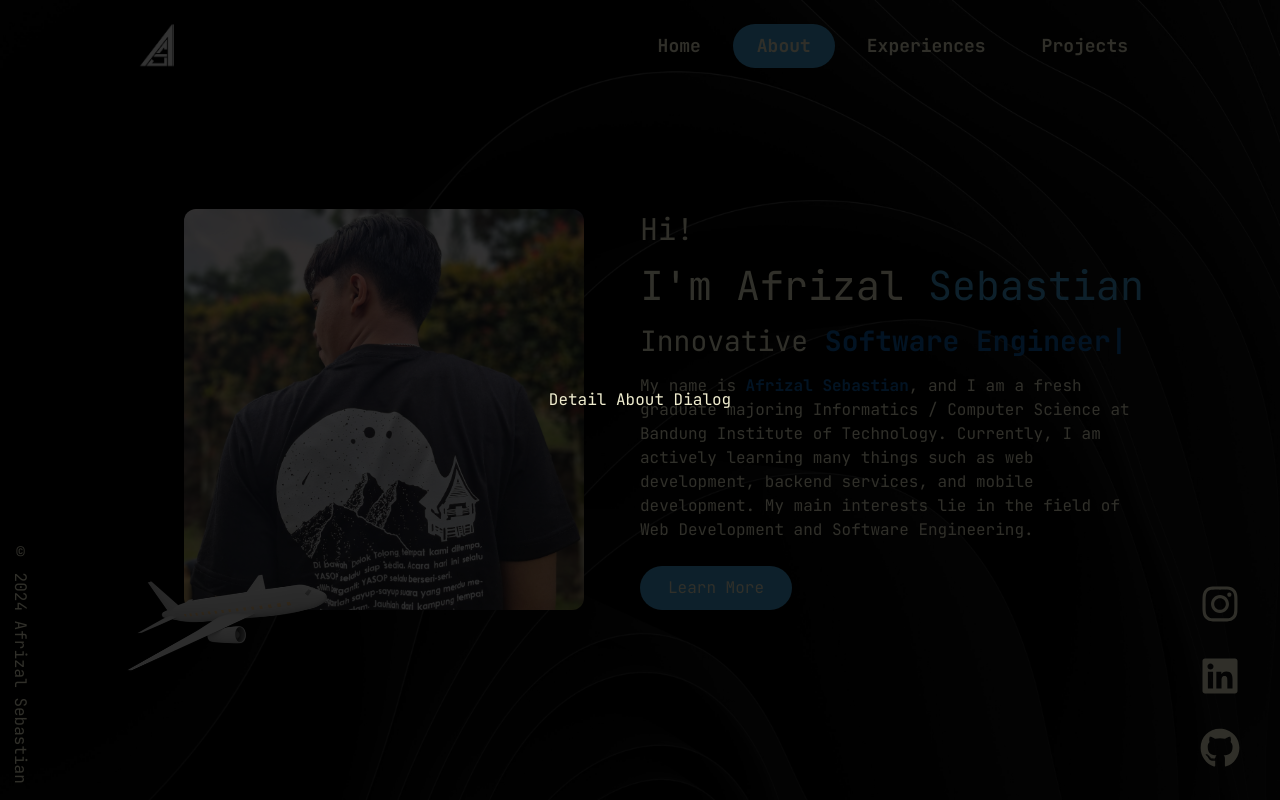
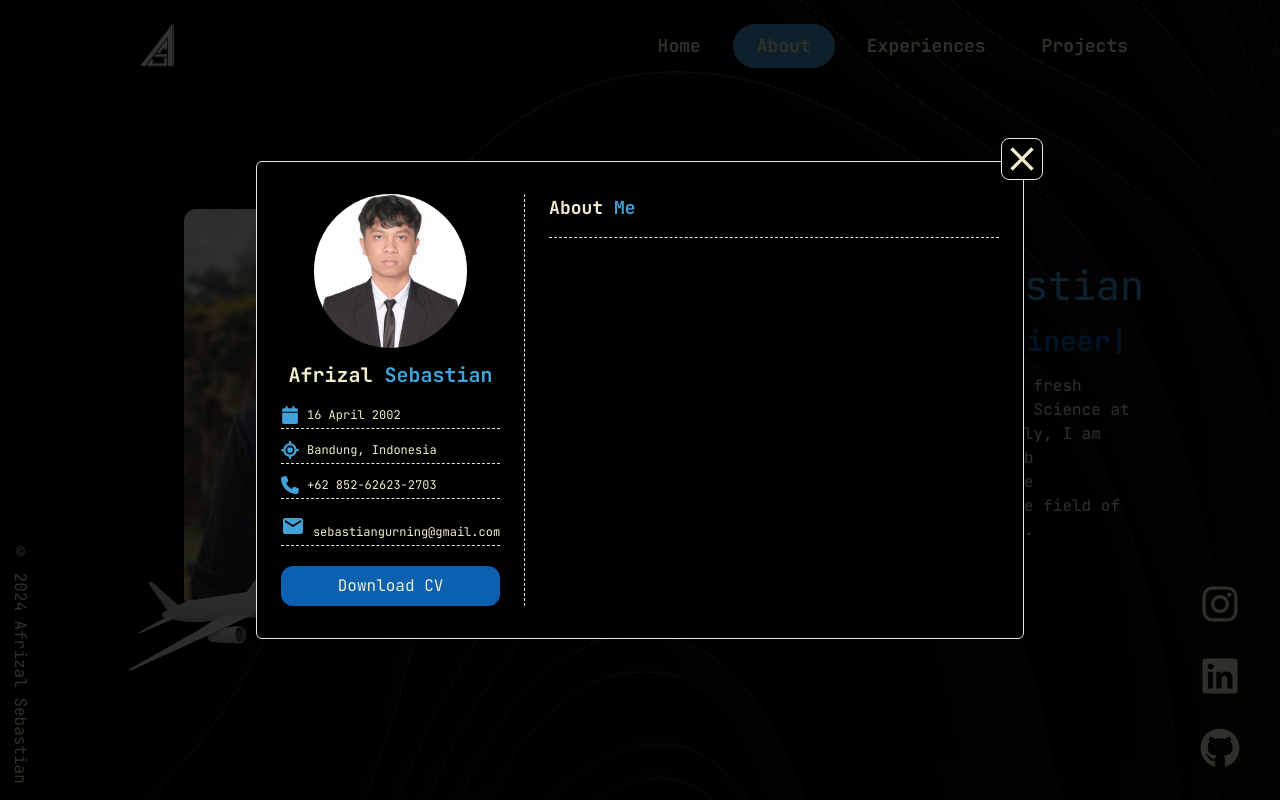
Before and after one commit to afrizalsebastian/personal-web, a React (Vite) app: page /about in a window 1280 px wide. Both pictures are taken after a click on the button "Learn More". Built offline with nearby package versions, Linux system fonts and the light colour scheme.

Commit message:
feat: profile detail about, close dialog

```diff
--- a/src/components/Dialog/DetailAboutDialog.jsx
+++ b/src/components/Dialog/DetailAboutDialog.jsx
@@ -1,18 +1,71 @@
 import { motion } from 'framer-motion';
+import { FaCalendar, FaLocationCrosshairs, FaPhone } from 'react-icons/fa6';
+import { MdClose, MdMail } from 'react-icons/md';
+import docs from '../../assets/docs/docs.pdf';
+import pas from '../../assets/pas.jpg';
 
 const dialogVariants = {
   open: { display: 'flex', opacity: 1 },
   closed: { display: 'none', opacity: 0 },
 };
 
-export default function DetailAboutDialog({ opened }) {
+function ProfileItem({ children, label }) {
+  return (
+    <div className='flex gap-2 pb-1 border-b border-dashed items-end'>
+      {children}
+      <div className='text-[12px]'>{label}</div>
+    </div>
+  );
+}
+
+export default function DetailAboutDialog({ opened, onCloseDialog }) {
   return (
     <motion.div
       variants={dialogVariants}
       animate={opened ? 'open' : 'closed'}
       className='fixed top-0 left-0 dialog__container bg-dialog-transparent items-center justify-center'
     >
-      Detail About Dialog
+      <div className='w-full'>
+        <div className='flex max-w-3xl bg-black border m-auto py-8 rounded-md'>
+          <div className='w-[35%] px-6 border-r border-dashed'>
+            <img src={pas} alt='Pas Foto' className='rounded-full w-[70%] m-auto' />
+            <div className='text-center mt-3 font-bold text-[20px]'>
+              Afrizal <span className='text-highlight'>Sebastian</span>
+            </div>
+            <div className='mt-4 flex flex-col gap-3'>
+              <ProfileItem label='16 April 2002'>
+                <FaCalendar size={18} className='text-highlight' />
+              </ProfileItem>
+              <ProfileItem label='Bandung, Indonesia'>
+                <FaLocationCrosshairs size={18} className='text-highlight' />
+              </ProfileItem>
+              <ProfileItem label='+62 852-62623-2703'>
+                <FaPhone size={18} className='text-highlight' />
+              </ProfileItem>
+              <ProfileItem label='sebastiangurning@gmail.com'>
+                <MdMail size={30} className='text-highlight' />
+              </ProfileItem>
+              <a href={docs} download className='px-8 py-2 bg-secondary rounded-xl mt-2 text-center'>
+                Download CV
+              </a>
+            </div>
+          </div>
+
+          <div className='flex-1 px-6'>
+            <div className='relative'>
+              <button className='border rounded-lg bg-black absolute -right-11 -top-14' onClick={() => onCloseDialog()}>
+                <MdClose size={40} />
+              </button>
+            </div>
+
+            <div>
+              <div className='font-bold text-[18px] pb-4 border-b border-dashed'>
+                About <span className='text-highlight'>Me</span>
+              </div>
+            </div>
+          </div>
+        </div>
+      </div>
     </motion.div>
   );
 }
--- a/src/pages/AboutPage.jsx
+++ b/src/pages/AboutPage.jsx
@@ -12,6 +12,11 @@ export default function AboutPage() {
   const onClickOpenDialog = () => {
     setOpenedDialog(true);
   };
+
+  const onClickCloseDialog = () => {
+    setOpenedDialog(false);
+  };
+
   return (
     <motion.div
       initial={{ opacity: 0, y: 150 }}
@@ -71,7 +76,7 @@ export default function AboutPage() {
         />
       </div>
       <div className='md:h-[75px]' />
-      <DetailAboutDialog opened={openedDialog} />
+      <DetailAboutDialog opened={openedDialog} onCloseDialog={onClickCloseDialog} />
     </motion.div>
   );
 }
```
Also changed, not shown: src/assets/pas.jpg (added), 1 other file (tests, documents, lock files or other folders).
